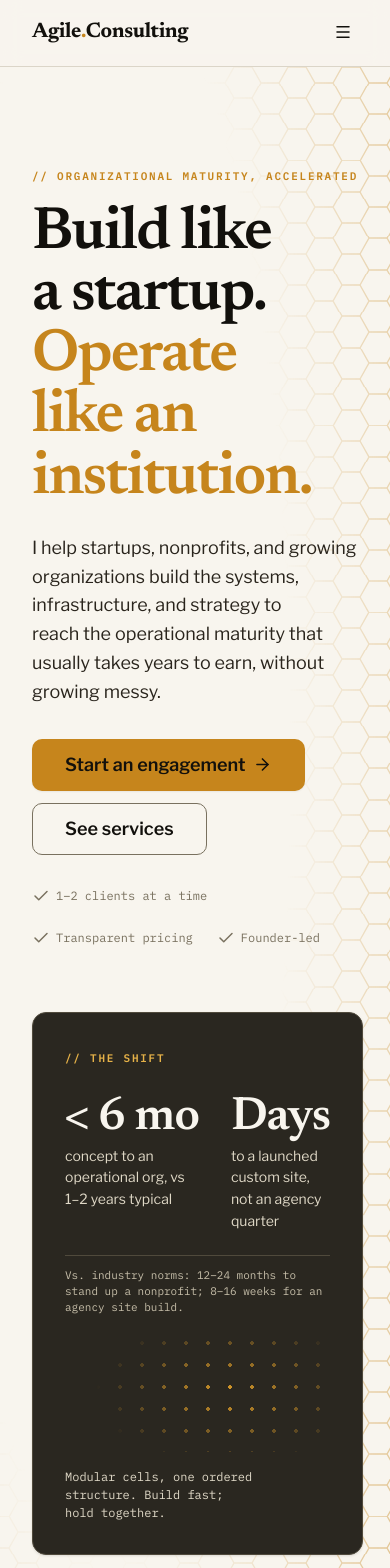
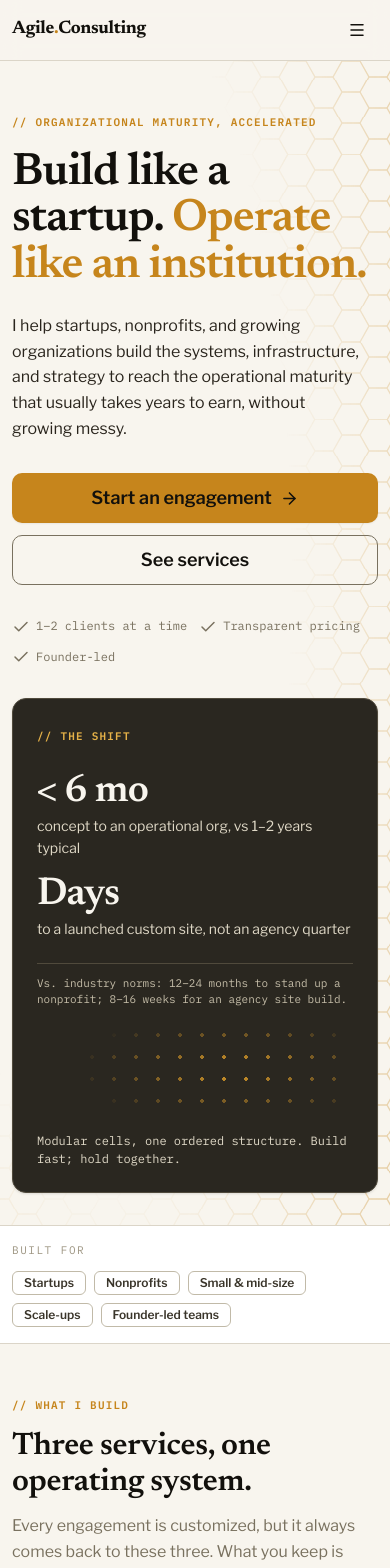
Before and after one commit to smhoman/agileweb, a Next.js app: page / in a window 390 px wide. Shown: the top 1568 px of the page. Built offline with nearby package versions, Linux system fonts and the light colour scheme.

Commit message:
Improve responsive layout and security headers

```diff
--- a/components/site-chrome.jsx
+++ b/components/site-chrome.jsx
@@ -18,7 +18,7 @@ export function Nav() {
         <Wordmark onClick={nav("home")} />
         <nav className="nav__links">{links.map((l)=><a key={l.id} href={"#"+l.id} className="nav__link" onClick={nav(l.id)}>{l.label}</a>)}</nav>
         <div className="nav__cta"><Button variant="primary" size="sm" iconRight={<Icon n="arrow-right" />} onClick={nav("contact")}>Start</Button></div>
-        <button className="nav__burger" aria-label="Menu" onClick={()=>setOpen((o)=>!o)}><Icon n={open?"x":"menu"} /></button>
+        <button className="nav__burger" type="button" aria-label="Menu" aria-expanded={open} onClick={()=>setOpen((o)=>!o)}><Icon n={open?"x":"menu"} /></button>
       </div>
       {open && (
         <div className="nav__mobile">
--- a/styles/app.css
+++ b/styles/app.css
@@ -1,7 +1,8 @@
 /* Site layout & section styles (lifted from the UI kit). */
-html { scroll-behavior: smooth; }
-  body { background: var(--surface-page); }
-  .container { max-width: var(--container-max); margin: 0 auto; padding: 0 var(--space-6); }
+html { scroll-behavior: smooth; overflow-x: clip; }
+  body { background: var(--surface-page); overflow-x: clip; }
+  img, svg, video, canvas { max-width: 100%; }
+  .container { width: 100%; max-width: var(--container-max); margin: 0 auto; padding: 0 clamp(var(--space-4), 4vw, var(--space-6)); }
   main { min-height: 60vh; }
   em { font-style: normal; color: var(--accent); }
 
@@ -13,12 +14,12 @@ html { scroll-behavior: smooth; }
 
   /* ---- Nav ---- */
   .nav { position: sticky; top: 0; z-index: 100; background: color-mix(in srgb, var(--paper) 82%, transparent); backdrop-filter: blur(10px); border-bottom: 1px solid var(--border-subtle); }
-  .nav__inner { display: flex; align-items: center; gap: var(--space-5); height: 66px; }
+  .nav__inner { display: flex; align-items: center; gap: var(--space-5); height: 66px; min-width: 0; }
   .nav__links { display: flex; gap: var(--space-6); margin-left: var(--space-5); }
   .nav__link { font-family: var(--font-body); font-weight: 500; font-size: var(--text-sm); color: var(--text-body); text-decoration: none; }
   .nav__link:hover { color: var(--accent-press); text-decoration: none; }
   .nav__cta { margin-left: auto; }
-  .nav__burger { display: none; margin-left: auto; background: none; border: none; color: var(--text-strong); cursor: pointer; }
+  .nav__burger { display: none; margin-left: auto; width: 42px; height: 42px; place-items: center; background: none; border: none; color: var(--text-strong); cursor: pointer; }
   .nav__burger i { width: 24px; height: 24px; }
   .nav__mobile { display: none; }
 
@@ -32,7 +33,7 @@ html { scroll-behavior: smooth; }
     -webkit-mask-image: radial-gradient(118% 128% at 27% 44%, transparent 0%, transparent 40%, #000 80%);
     mask-image: radial-gradient(118% 128% at 27% 44%, transparent 0%, transparent 40%, #000 80%); }
   .hero__grid { position: relative; z-index: 1; display: grid; grid-template-columns: 1.05fr 0.95fr; gap: var(--space-8); align-items: center; }
-  .hero__title { font-size: var(--text-5xl); line-height: 1.02; letter-spacing: -0.03em; margin: var(--space-4) 0 var(--space-5); }
+  .hero__title { font-size: clamp(var(--text-4xl), 6vw, var(--text-5xl)); line-height: 1.02; letter-spacing: -0.03em; margin: var(--space-4) 0 var(--space-5); }
   .hero__sub { font-size: var(--text-md); line-height: 1.6; color: var(--text-body); max-width: 46ch; margin-bottom: var(--space-6); }
   .hero__actions { display: flex; gap: var(--space-3); flex-wrap: wrap; }
   .hero__meta { display: flex; gap: var(--space-5); margin-top: var(--space-6); flex-wrap: wrap; }
@@ -122,7 +123,7 @@ html { scroll-behavior: smooth; }
     -webkit-mask-image: radial-gradient(78% 150% at 20% 46%, transparent 0%, transparent 44%, #000 82%);
     mask-image: radial-gradient(78% 150% at 20% 46%, transparent 0%, transparent 44%, #000 82%); }
   .page-hero > .container { position: relative; z-index: 1; }
-  .page-hero__title { font-size: var(--text-4xl); letter-spacing: -0.03em; margin: var(--space-3) 0 var(--space-4); max-width: 20ch; }
+  .page-hero__title { font-size: clamp(var(--text-2xl), 6vw, var(--text-4xl)); letter-spacing: -0.03em; margin: var(--space-3) 0 var(--space-4); max-width: 20ch; }
   .page-hero__sub { font-size: var(--text-md); color: var(--text-muted); max-width: 52ch; }
 
   /* ---- Services detail ---- */
@@ -185,7 +186,7 @@ html { scroll-behavior: smooth; }
   /* ---- About page ---- */
   .about-hero { padding: var(--space-8) 0; border-bottom: 1px solid var(--border-subtle); }
   .about-hero__grid { display: grid; grid-template-columns: 1fr 0.82fr; gap: var(--space-8); align-items: center; }
-  .about-hero__title { font-size: var(--text-4xl); letter-spacing: -0.03em; margin: var(--space-3) 0 var(--space-4); }
+  .about-hero__title { font-size: clamp(var(--text-2xl), 6vw, var(--text-4xl)); letter-spacing: -0.03em; margin: var(--space-3) 0 var(--space-4); }
   .about-hero__lead { font-size: var(--text-lg); line-height: 1.35; color: var(--text-strong); font-family: var(--font-display); font-weight: 500; margin-bottom: var(--space-4); }
   .about-hero__body { font-size: var(--text-md); line-height: 1.6; color: var(--text-body); margin-bottom: var(--space-6); }
   .about-hero__actions { display: flex; gap: var(--space-3); flex-wrap: wrap; }
@@ -220,12 +221,71 @@ html { scroll-behavior: smooth; }
   .about-ai__copy p { font-size: var(--text-md); line-height: 1.65; color: var(--text-body); margin-bottom: var(--space-4); }
 
   /* ---- Responsive ---- */
+  @media (max-width: 1100px) {
+    .hero__grid, .about-hero__grid { gap: var(--space-7); }
+    .grid-services, .models { gap: var(--space-4); }
+    .hero__stats { gap: var(--space-4); }
+  }
+
   @media (max-width: 900px) {
     .nav__links, .nav__cta { display: none; }
-    .nav__burger { display: block; }
-    .nav__mobile { display: flex; flex-direction: column; gap: var(--space-4); padding: var(--space-5) var(--space-6); border-top: 1px solid var(--border-subtle); background: var(--paper); }
+    .nav__burger { display: grid; }
+    .nav__mobile { display: flex; flex-direction: column; gap: var(--space-4); padding: var(--space-5) clamp(var(--space-4), 4vw, var(--space-6)); border-top: 1px solid var(--border-subtle); background: var(--paper); box-shadow: var(--shadow-md); }
+    .nav__mobile .nav__link { font-size: var(--text-base); }
     .hero__grid, .founder__grid, .detail, .contact__grid { grid-template-columns: 1fr; }
     .grid-services, .steps, .proof__grid, .proof__stats, .models, .footer__inner, .footer__cols, .form__row, .contact__stats, .work, .about-hero__grid, .about-fit, .about-why, .about-ai { grid-template-columns: 1fr; }
-    .hero__title { font-size: var(--text-4xl); }
+    .hero { padding: var(--space-8) 0 var(--space-7); }
+    .hero__panel { max-width: 620px; }
+    .hero__title { font-size: clamp(2.85rem, 9vw, var(--text-4xl)); }
+    .hero__sub, .section__lead, .page-hero__sub, .detail__lead, .about-hero__body { max-width: 62ch; }
+    .strip__inner { padding-block: var(--space-4); }
+    .section { padding: var(--space-8) 0; }
+    .page-hero, .about-hero { padding: var(--space-7) 0; }
     .founder__mark { max-width: 200px; }
+    .about-why__art { max-width: 320px; }
+    .contact__aside { max-width: 620px; }
   }
+
+  @media (max-width: 640px) {
+    .container { padding-inline: var(--space-4); }
+    .nav__inner { height: 60px; gap: var(--space-3); }
+    .wm { font-size: 19px; }
+    .nav__mobile { gap: var(--space-3); padding-block: var(--space-4); }
+    .hero { padding: var(--space-7) 0 var(--space-6); }
+    .hero::before, .page-hero::before { background-size: calc(var(--honeycomb-size) * .8); opacity: .8; }
+    .hero__grid, .about-hero__grid, .detail, .contact__grid, .about-fit, .about-why { gap: var(--space-6); }
+    .hero__title { font-size: clamp(2.45rem, 11vw, 3.25rem); letter-spacing: -0.02em; }
+    .page-hero__title, .about-hero__title { font-size: clamp(2.15rem, 9vw, 3rem); letter-spacing: -0.02em; }
+    .section__head h2, .detail__main h2, .founder__copy h2, .about-prose h2, .about-why__copy h2, .about-ai__copy h2 { font-size: clamp(1.9rem, 8vw, var(--text-2xl)); }
+    .cta__title { font-size: clamp(2rem, 8vw, var(--text-3xl)); }
+    .hero__sub, .section__lead, .page-hero__sub, .about-hero__lead, .about-band__text, .work__text { font-size: var(--text-base); }
+    .hero__actions, .about-hero__actions, .form__actions { flex-direction: column; align-items: stretch; }
+    .hero__actions .ac-btn, .about-hero__actions .ac-btn, .cta .ac-btn, .founder__copy .ac-btn, .detail__main .ac-btn, .form__actions .ac-btn { width: 100%; }
+    .hero__meta { gap: var(--space-3); }
+    .hero__stats { flex-direction: column; gap: var(--space-4); }
+    .hero__cluster { height: 92px; }
+    .strip__inner { align-items: flex-start; gap: var(--space-3); padding-inline: var(--space-4); }
+    .strip__tags, .svc__tags { gap: var(--space-2); }
+    .section { padding: var(--space-7) 0; }
+    .page-hero, .about-hero { padding: var(--space-6) 0; }
+    .proof__stats, .contact__stats { gap: var(--space-4); }
+    .footer__inner { gap: var(--space-6); }
+    .footer__cols { gap: var(--space-5); }
+    .footer__base { flex-direction: column; }
+    .footer__col a { overflow-wrap: anywhere; }
+    .contact__stats { padding: 0; }
+    .about-photo__plate { left: var(--space-3); right: var(--space-3); bottom: var(--space-3); }
+    .about-why__art, .founder__mark { width: min(100%, 260px); }
+    .about-ai { gap: var(--space-4); }
+    .about-ai__icon { width: 52px; height: 52px; }
+    .toast-stack { left: var(--space-4); right: var(--space-4); bottom: var(--space-4); }
+  }
+
+  @media (max-width: 420px) {
+    .container { padding-inline: var(--space-3); }
+    .wm { font-size: 18px; }
+    .hero__title { font-size: clamp(2.2rem, 12vw, 2.85rem); }
+    .page-hero__title, .about-hero__title { font-size: clamp(1.95rem, 10vw, 2.55rem); }
+    .ac-eyebrow { letter-spacing: .11em; }
+    .about-photo__plate { position: static; border-radius: 0 0 var(--radius-lg) var(--radius-lg); background: var(--comb-700); }
+  }
--- a/styles/components.css
+++ b/styles/components.css
@@ -6,6 +6,7 @@
   display: inline-flex; align-items: center; justify-content: center; gap: var(--space-2);
   font-family: var(--font-body); font-weight: var(--weight-semibold);
   border: 1.5px solid var(--_bd); background: var(--_bg); color: var(--_fg);
+  max-width: 100%; min-width: 0;
   border-radius: var(--radius-md); cursor: pointer; white-space: nowrap;
   text-decoration: none; line-height: 1;
   transition: background var(--dur-fast) var(--ease-standard),
@@ -150,7 +151,7 @@
   display: inline-flex; align-items: center; gap: var(--space-1);
   font-family: var(--font-body); font-size: var(--text-xs); font-weight: var(--weight-semibold);
   line-height: 1; padding: 4px 9px; border-radius: var(--radius-pill);
-  background: var(--_bg); color: var(--_fg); border: 1px solid var(--_bd); white-space: nowrap;
+  max-width: 100%; background: var(--_bg); color: var(--_fg); border: 1px solid var(--_bd); white-space: nowrap;
 }
 .ac-badge__dot { width: 6px; height: 6px; border-radius: 50%; background: currentColor; }
 .ac-badge svg, .ac-badge [data-lucide] { width: 13px; height: 13px; }
@@ -211,7 +212,7 @@
 .ac-tag__x svg { width: 12px; height: 12px; }
 
 /* ---- Tabs ---- */
-.ac-tabs { font-family: var(--font-body); }
+.ac-tabs { max-width: 100%; overflow-x: auto; font-family: var(--font-body); }
 .ac-tabs__list { display: inline-flex; gap: var(--space-1); position: relative; }
 .ac-tabs--line .ac-tabs__list { gap: var(--space-5); border-bottom: 1.5px solid var(--border-subtle); }
 .ac-tabs--pill .ac-tabs__list { background: var(--surface-sunk); padding: 4px; border-radius: var(--radius-md); }
@@ -257,3 +258,17 @@
 .ac-toast__x { flex-shrink: 0; width: 26px; height: 26px; border: none; background: transparent; border-radius: var(--radius-sm); color: var(--text-subtle); cursor: pointer; display: grid; place-items: center; }
 .ac-toast__x:hover { background: var(--surface-sunk); color: var(--text-body); }
 .ac-toast__x svg { width: 15px; height: 15px; }
+
+@media (max-width: 640px) {
+  .ac-btn { min-height: 42px; white-space: normal; text-align: center; }
+  .ac-btn--lg { height: auto; min-height: 50px; padding-block: var(--space-3); }
+  .ac-card--pad-lg { padding: var(--space-5); }
+  .ac-card--pad-md { padding: var(--space-4); }
+  .ac-input, .ac-select { font-size: 16px; }
+  .ac-tabs { overflow-x: visible; }
+  .ac-tabs__list { width: 100%; }
+  .ac-tabs--pill .ac-tabs__list { display: grid; grid-template-columns: 1fr; }
+  .ac-tabs--pill .ac-tab { justify-content: center; width: 100%; }
+  .ac-stat__value { font-size: clamp(2rem, 10vw, var(--text-3xl)); }
+  .ac-toast { width: 100%; min-width: 0; max-width: none; }
+}
```
Also changed, not shown: next.config.mjs (+14 -0 lines).
